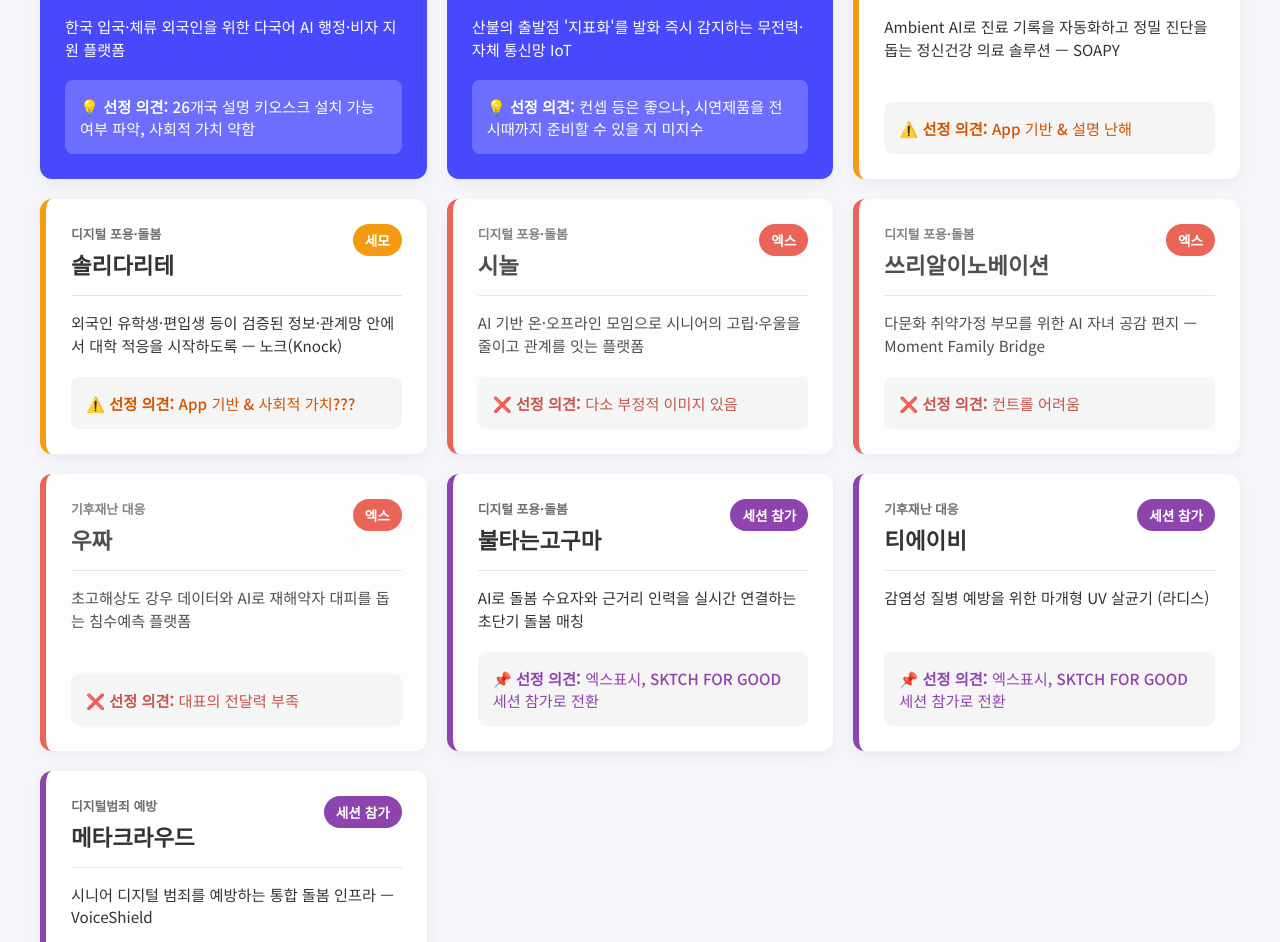
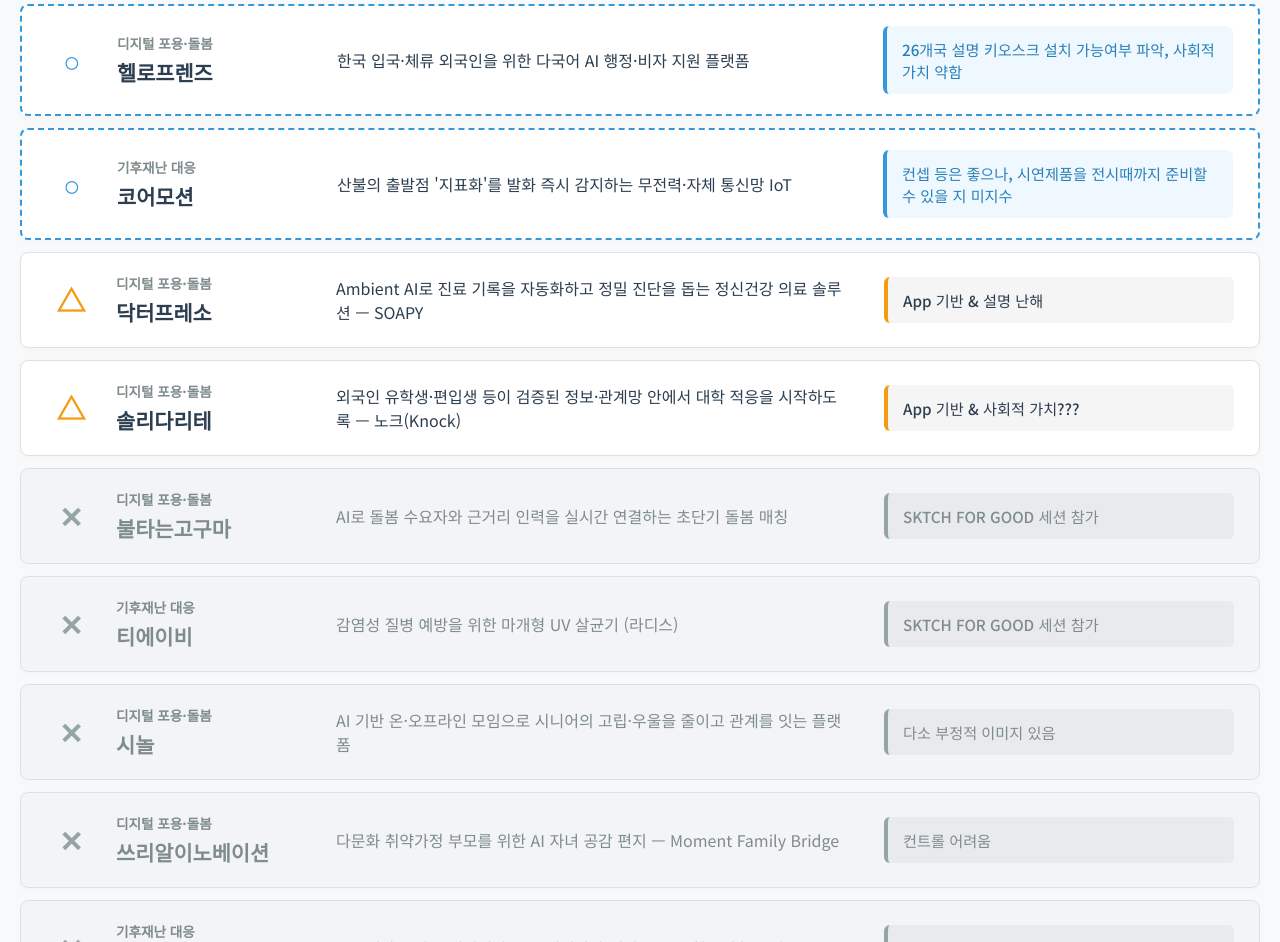
Before and after one commit to daeho999-dotcom/-SKTCH, a plain HTML site: page index.html in a window 1280 px wide. Shown: the part 573-1515 px from the top of the page. Drawn offline with Linux system fonts and the light colour scheme.

Commit message:
Update index.html

```diff
--- a/index.html
+++ b/index.html
@@ -3,363 +3,267 @@
 <head>
     <meta charset="UTF-8">
     <meta name="viewport" content="width=device-width, initial-scale=1.0">
-    <title>2026 사회적 가치 페스타 - 스케치포굿 최종 선정 검토안</title>
+    <title>사회적 가치 페스타 스타트업 선정</title>
     <link href="https://fonts.googleapis.com/css2?family=Noto+Sans+KR:wght@400;500;700&display=swap" rel="stylesheet">
     <style>
         body {
             font-family: 'Noto Sans KR', sans-serif;
-            background-color: #f4f6f9;
-            color: #333;
+            background-color: #f8f9fa;
+            color: #2c3e50;
             margin: 0;
             padding: 40px 20px;
         }
         .container {
-            max-width: 1200px;
+            max-width: 1300px;
             margin: 0 auto;
         }
         .header {
             text-align: center;
             margin-bottom: 40px;
+            padding-bottom: 20px;
+            border-bottom: 2px solid #34495e;
         }
         .header h1 {
             font-size: 2.2rem;
             color: #111;
-            margin-bottom: 10px;
+            margin-bottom: 15px;
         }
         .header p {
-            color: #666;
-            font-size: 1.1rem;
+            color: #e67e22;
+            font-size: 1.2rem;
+            font-weight: 700;
         }
-        .grid-container {
+
+        /* 1개사 한 줄(가로) 레이아웃 */
+        .card {
             display: grid;
-            grid-template-columns: repeat(auto-fill, minmax(320px, 1fr));
+            grid-template-columns: 50px 200px 1fr 350px;
+            align-items: center;
             gap: 20px;
-        }
-        .card {
             background: #ffffff;
-            border-radius: 12px;
-            box-shadow: 0 4px 15px rgba(0,0,0,0.05);
-            padding: 25px;
-            transition: all 0.3s ease;
-            display: flex;
-            flex-direction: column;
-            justify-content: space-between;
+            border-radius: 8px;
+            padding: 20px 25px;
+            margin-bottom: 12px;
+            border: 1px solid #e0e0e0;
+            box-shadow: 0 2px 8px rgba(0,0,0,0.02);
+            transition: transform 0.2s;
         }
         .card:hover {
-            transform: translateY(-5px);
-            box-shadow: 0 8px 25px rgba(0,0,0,0.1);
+            transform: scale(1.005);
         }
 
-        /* User Requested Styles */
+        /* 상태별 지정 스타일 */
         .card.recommend {
-            background-color: rgba(255, 0, 0, 0.5);
-            border: 2px solid red;
-            color: #ffffff;
+            border: 3px solid #e74c3c; /* 빨간색 굵은 테두리 */
         }
         .card.circle {
-            background-color: rgba(0, 0, 255, 0.7);
-            color: #ffffff;
+            border: 2px dashed #3498db; /* 파란색 점선 테두리 */
         }
         .card.triangle {
-            border-left: 6px solid #f39c12;
+            /* 세모는 일반으로 놔둠 (기본 테두리) */
         }
         .card.cross {
-            border-left: 6px solid #e74c3c;
-            opacity: 0.85;
-        }
-        .card.session {
-            border-left: 6px solid #8e44ad;
+            background-color: #f2f4f6; /* 옅은 회색 바탕 */
+            color: #7f8c8d;
         }
 
-        .card-header {
-            display: flex;
-            justify-content: space-between;
-            align-items: flex-start;
-            margin-bottom: 15px;
-            border-bottom: 1px solid rgba(0,0,0,0.1);
-            padding-bottom: 15px;
+        /* 아이콘 영역 */
+        .status-icon {
+            font-size: 1.8rem;
+            text-align: center;
+            font-weight: bold;
         }
-        .card.recommend .card-header, .card.circle .card-header {
-            border-bottom: 1px solid rgba(255,255,255,0.3);
-        }
+        .card.recommend .status-icon { color: #e74c3c; } /* ★ */
+        .card.circle .status-icon { color: #3498db; }    /* ○ */
+        .card.triangle .status-icon { color: #f39c12; }  /* △ */
+        .card.cross .status-icon { color: #95a5a6; }     /* ✕ */
+        .card.session .status-icon { color: #8e44ad; }   /* 📌 */
 
-        .title-group {
+        /* 기업 정보 영역 */
+        .info-group {
             display: flex;
             flex-direction: column;
         }
         .category {
-            font-size: 0.8rem;
+            font-size: 0.85rem;
             font-weight: 700;
-            margin-bottom: 5px;
-            opacity: 0.7;
+            color: #7f8c8d;
+            margin-bottom: 4px;
         }
         .startup-name {
-            font-size: 1.4rem;
+            font-size: 1.3rem;
             font-weight: 700;
             margin: 0;
+            color: inherit;
         }
 
-        /* Badges */
-        .badge {
-            padding: 6px 12px;
-            border-radius: 20px;
-            font-size: 0.85rem;
-            font-weight: 700;
-            white-space: nowrap;
-        }
-        .badge.recommend { background: #ffffff; color: red; }
-        .badge.circle { background: #ffffff; color: blue; }
-        .badge.triangle { background: #f39c12; color: #ffffff; }
-        .badge.cross { background: #e74c3c; color: #ffffff; }
-        .badge.session { background: #8e44ad; color: #ffffff; }
-
+        /* 아이템 설명 영역 */
         .description {
-            font-size: 0.95rem;
+            font-size: 1rem;
             line-height: 1.5;
-            margin-bottom: 20px;
-            flex-grow: 1;
+            padding-right: 20px;
         }
 
+        /* 의견 영역 */
         .opinion-box {
             background: rgba(0,0,0,0.04);
-            padding: 15px;
-            border-radius: 8px;
+            padding: 12px 15px;
+            border-radius: 6px;
+            font-size: 0.95rem;
             font-weight: 500;
-            font-size: 0.95rem;
+            border-left: 4px solid #bdc3c7;
         }
-        .card.recommend .opinion-box, .card.circle .opinion-box {
-            background: rgba(255,255,255,0.2);
-            color: #ffffff;
-        }
-        .card.triangle .opinion-box { color: #d35400; }
-        .card.cross .opinion-box { color: #c0392b; }
-        .card.session .opinion-box { color: #8e44ad; }
+        .card.recommend .opinion-box { border-left-color: #e74c3c; background: #fdf2f1; color: #c0392b; }
+        .card.circle .opinion-box { border-left-color: #3498db; background: #f0f8ff; color: #2980b9; }
+        .card.triangle .opinion-box { border-left-color: #f39c12; }
+        .card.cross .opinion-box { border-left-color: #95a5a6; background: #e8eaed; }
+        .card.session .opinion-box { border-left-color: #8e44ad; background: #f9f0ff; color: #8e44ad;}
+
     </style>
 </head>
 <body>
 
 <div class="container">
     <div class="header">
-        <h1>2026 사회적 가치 페스타 - 스케치포굿 참여 스타트업 </h1>
-        <p>전체 13개사 개요 및 실무진 최종 선정 의견 (Zero-Base 검토)</p>
+        <h1>사회적 가치 페스타 스타트업 선정</h1>
+        <p>2개의 실무 추천 기업과 3개의 옵션 중 총 3개사 선정예정</p>
     </div>
 
-    <div class="grid-container">
-
-        <!-- 추천 (Recommend) -->
+    <!-- 추천 (★) -->
     <div class="card recommend">
-            <div class="card-header">
-                <div class="title-group">
+        <div class="status-icon">★</div>
+        <div class="info-group">
             <span class="category">디지털 포용·돌봄</span>
             <h3 class="startup-name">슬립웨이브</h3>
         </div>
-                <span class="badge recommend">추천</span>
-            </div>
-            <div class="description">
-                셀룰러 IoT 침대 센싱패드로 독거노인 수면 중 생체신호를 모니터링하는 예방형 돌봄
-            </div>
-            <div class="opinion-box">
-                💡 <strong>선정 의견:</strong> 전시 적합
-            </div>
+        <div class="description">셀룰러 IoT 침대 센싱패드로 독거노인 수면 중 생체신호를 모니터링하는 예방형 돌봄</div>
+        <div class="opinion-box">전시 적합</div>
     </div>
 
     <div class="card recommend">
-            <div class="card-header">
-                <div class="title-group">
+        <div class="status-icon">★</div>
+        <div class="info-group">
             <span class="category">디지털 포용·돌봄</span>
             <h3 class="startup-name">아이클로</h3>
         </div>
-                <span class="badge recommend">추천</span>
-            </div>
-            <div class="description">
-                검진 → 진료 → 사후관리를 비대면으로 연결하는 디지털 구강돌봄 — HomeDen
-            </div>
-            <div class="opinion-box">
-                💡 <strong>선정 의견:</strong> 전시 적합
-            </div>
+        <div class="description">검진 → 진료 → 사후관리를 비대면으로 연결하는 디지털 구강돌봄 — HomeDen</div>
+        <div class="opinion-box">전시 적합</div>
     </div>
 
-        <!-- 동그라미 (Circle) -->
+    <!-- 동그라미 (○) -->
     <div class="card circle">
-            <div class="card-header">
-                <div class="title-group">
+        <div class="status-icon">○</div>
+        <div class="info-group">
             <span class="category">디지털 포용·돌봄</span>
             <h3 class="startup-name">윙스</h3>
         </div>
-                <span class="badge circle">동그라미</span>
-            </div>
-            <div class="description">
-                AI 음성청진기로 아동 언어발달을 조기 진단하고 훈련까지 잇는 통합 솔루션
-            </div>
-            <div class="opinion-box">
-                💡 <strong>선정 의견:</strong> 시연 어떻게 할지 확인 필요
-            </div>
+        <div class="description">AI 음성청진기로 아동 언어발달을 조기 진단하고 훈련까지 잇는 통합 솔루션</div>
+        <div class="opinion-box">시연 어떻게 할지 확인 필요</div>
     </div>
 
     <div class="card circle">
-            <div class="card-header">
-                <div class="title-group">
+        <div class="status-icon">○</div>
+        <div class="info-group">
             <span class="category">디지털 포용·돌봄</span>
             <h3 class="startup-name">헬로프렌즈</h3>
         </div>
-                <span class="badge circle">동그라미</span>
-            </div>
-            <div class="description">
-                한국 입국·체류 외국인을 위한 다국어 AI 행정·비자 지원 플랫폼
-            </div>
-            <div class="opinion-box">
-                💡 <strong>선정 의견:</strong> 26개국 설명 키오스크 설치 가능여부 파악, 사회적 가치 약함
-            </div>
+        <div class="description">한국 입국·체류 외국인을 위한 다국어 AI 행정·비자 지원 플랫폼</div>
+        <div class="opinion-box">26개국 설명 키오스크 설치 가능여부 파악, 사회적 가치 약함</div>
     </div>
 
     <div class="card circle">
-            <div class="card-header">
-                <div class="title-group">
+        <div class="status-icon">○</div>
+        <div class="info-group">
             <span class="category">기후재난 대응</span>
             <h3 class="startup-name">코어모션</h3>
         </div>
-                <span class="badge circle">동그라미</span>
-            </div>
-            <div class="description">
-                산불의 출발점 '지표화'를 발화 즉시 감지하는 무전력·자체 통신망 IoT
-            </div>
-            <div class="opinion-box">
-                💡 <strong>선정 의견:</strong> 컨셉 등은 좋으나, 시연제품을 전시때까지 준비할 수 있을 지 미지수
-            </div>
+        <div class="description">산불의 출발점 '지표화'를 발화 즉시 감지하는 무전력·자체 통신망 IoT</div>
+        <div class="opinion-box">컨셉 등은 좋으나, 시연제품을 전시때까지 준비할 수 있을 지 미지수</div>
     </div>
 
-        <!-- 세모 (Triangle) -->
+    <!-- 세모 (△) -->
     <div class="card triangle">
-            <div class="card-header">
-                <div class="title-group">
+        <div class="status-icon">△</div>
+        <div class="info-group">
             <span class="category">디지털 포용·돌봄</span>
             <h3 class="startup-name">닥터프레소</h3>
         </div>
-                <span class="badge triangle">세모</span>
-            </div>
-            <div class="description">
-                Ambient AI로 진료 기록을 자동화하고 정밀 진단을 돕는 정신건강 의료 솔루션 — SOAPY
-            </div>
-            <div class="opinion-box">
-                ⚠️ <strong>선정 의견:</strong> App 기반 & 설명 난해
-            </div>
+        <div class="description">Ambient AI로 진료 기록을 자동화하고 정밀 진단을 돕는 정신건강 의료 솔루션 — SOAPY</div>
+        <div class="opinion-box">App 기반 & 설명 난해</div>
     </div>
 
     <div class="card triangle">
-            <div class="card-header">
-                <div class="title-group">
+        <div class="status-icon">△</div>
+        <div class="info-group">
             <span class="category">디지털 포용·돌봄</span>
             <h3 class="startup-name">솔리다리테</h3>
         </div>
-                <span class="badge triangle">세모</span>
-            </div>
-            <div class="description">
-                외국인 유학생·편입생 등이 검증된 정보·관계망 안에서 대학 적응을 시작하도록 — 노크(Knock)
-            </div>
-            <div class="opinion-box">
-                ⚠️ <strong>선정 의견:</strong> App 기반 & 사회적 가치???
-            </div>
+        <div class="description">외국인 유학생·편입생 등이 검증된 정보·관계망 안에서 대학 적응을 시작하도록 — 노크(Knock)</div>
+        <div class="opinion-box">App 기반 & 사회적 가치???</div>
     </div>
 
-        <!-- 엑스 (Cross) -->
+    <!-- 엑스 (✕) 및 세션 참가 -->
     <div class="card cross">
-            <div class="card-header">
-                <div class="title-group">
+        <div class="status-icon">✕</div>
+        <div class="info-group">
+            <span class="category">디지털 포용·돌봄</span>
+            <h3 class="startup-name">불타는고구마</h3>
+        </div>
+        <div class="description">AI로 돌봄 수요자와 근거리 인력을 실시간 연결하는 초단기 돌봄 매칭</div>
+        <div class="opinion-box">SKTCH FOR GOOD 세션 참가</div>
+    </div>
+
+    <div class="card cross">
+        <div class="status-icon">✕</div>
+        <div class="info-group">
+            <span class="category">기후재난 대응</span>
+            <h3 class="startup-name">티에이비</h3>
+        </div>
+        <div class="description">감염성 질병 예방을 위한 마개형 UV 살균기 (라디스)</div>
+        <div class="opinion-box">SKTCH FOR GOOD 세션 참가</div>
+    </div>
+
+    <div class="card cross">
+        <div class="status-icon">✕</div>
+        <div class="info-group">
             <span class="category">디지털 포용·돌봄</span>
             <h3 class="startup-name">시놀</h3>
         </div>
-                <span class="badge cross">엑스</span>
-            </div>
-            <div class="description">
-                AI 기반 온·오프라인 모임으로 시니어의 고립·우울을 줄이고 관계를 잇는 플랫폼
-            </div>
-            <div class="opinion-box">
-                ❌ <strong>선정 의견:</strong> 다소 부정적 이미지 있음
-            </div>
+        <div class="description">AI 기반 온·오프라인 모임으로 시니어의 고립·우울을 줄이고 관계를 잇는 플랫폼</div>
+        <div class="opinion-box">다소 부정적 이미지 있음</div>
     </div>
 
     <div class="card cross">
-            <div class="card-header">
-                <div class="title-group">
+        <div class="status-icon">✕</div>
+        <div class="info-group">
             <span class="category">디지털 포용·돌봄</span>
             <h3 class="startup-name">쓰리알이노베이션</h3>
         </div>
-                <span class="badge cross">엑스</span>
-            </div>
-            <div class="description">
-                다문화 취약가정 부모를 위한 AI 자녀 공감 편지 — Moment Family Bridge
-            </div>
-            <div class="opinion-box">
-                ❌ <strong>선정 의견:</strong> 컨트롤 어려움
-            </div>
+        <div class="description">다문화 취약가정 부모를 위한 AI 자녀 공감 편지 — Moment Family Bridge</div>
+        <div class="opinion-box">컨트롤 어려움</div>
     </div>
 
     <div class="card cross">
-            <div class="card-header">
-                <div class="title-group">
+        <div class="status-icon">✕</div>
+        <div class="info-group">
             <span class="category">기후재난 대응</span>
             <h3 class="startup-name">우짜</h3>
         </div>
-                <span class="badge cross">엑스</span>
-            </div>
-            <div class="description">
-                초고해상도 강우 데이터와 AI로 재해약자 대피를 돕는 침수예측 플랫폼
-            </div>
-            <div class="opinion-box">
-                ❌ <strong>선정 의견:</strong> 대표의 전달력 부족
-            </div>
+        <div class="description">초고해상도 강우 데이터와 AI로 재해약자 대피를 돕는 침수예측 플랫폼</div>
+        <div class="opinion-box">대표의 전달력 부족</div>
     </div>
 
-        <!-- 세션 참가 전환 (Session) -->
+    <!-- 메타크라우드 (단순 세션 참가) -->
     <div class="card session">
-            <div class="card-header">
-                <div class="title-group">
-                    <span class="category">디지털 포용·돌봄</span>
-                    <h3 class="startup-name">불타는고구마</h3>
-                </div>
-                <span class="badge session">세션 참가</span>
-            </div>
-            <div class="description">
-                AI로 돌봄 수요자와 근거리 인력을 실시간 연결하는 초단기 돌봄 매칭
-            </div>
-            <div class="opinion-box">
-                📌 <strong>선정 의견:</strong> 엑스표시, SKTCH FOR GOOD 세션 참가로 전환
-            </div>
-        </div>
-
-        <div class="card session">
-            <div class="card-header">
-                <div class="title-group">
-                    <span class="category">기후재난 대응</span>
-                    <h3 class="startup-name">티에이비</h3>
-                </div>
-                <span class="badge session">세션 참가</span>
-            </div>
-            <div class="description">
-                감염성 질병 예방을 위한 마개형 UV 살균기 (라디스)
-            </div>
-            <div class="opinion-box">
-                📌 <strong>선정 의견:</strong> 엑스표시, SKTCH FOR GOOD 세션 참가로 전환
-            </div>
-        </div>
-
-        <div class="card session">
-            <div class="card-header">
-                <div class="title-group">
+        <div class="status-icon">📌</div>
+        <div class="info-group">
             <span class="category">디지털범죄 예방</span>
             <h3 class="startup-name">메타크라우드</h3>
         </div>
-                <span class="badge session">세션 참가</span>
-            </div>
-            <div class="description">
-                시니어 디지털 범죄를 예방하는 통합 돌봄 인프라 — VoiceShield
-            </div>
-            <div class="opinion-box">
-                📌 <strong>선정 의견:</strong> SKTCH FOR GOOD 세션 참가로 수정
-            </div>
+        <div class="description">시니어 디지털 범죄를 예방하는 통합 돌봄 인프라 — VoiceShield</div>
+        <div class="opinion-box">SKTCH FOR GOOD 세션 참가</div>
     </div>
 
-    </div>
 </div>
 
 </body>
```
Lines whose indentation alone changed are shown as unchanged.
